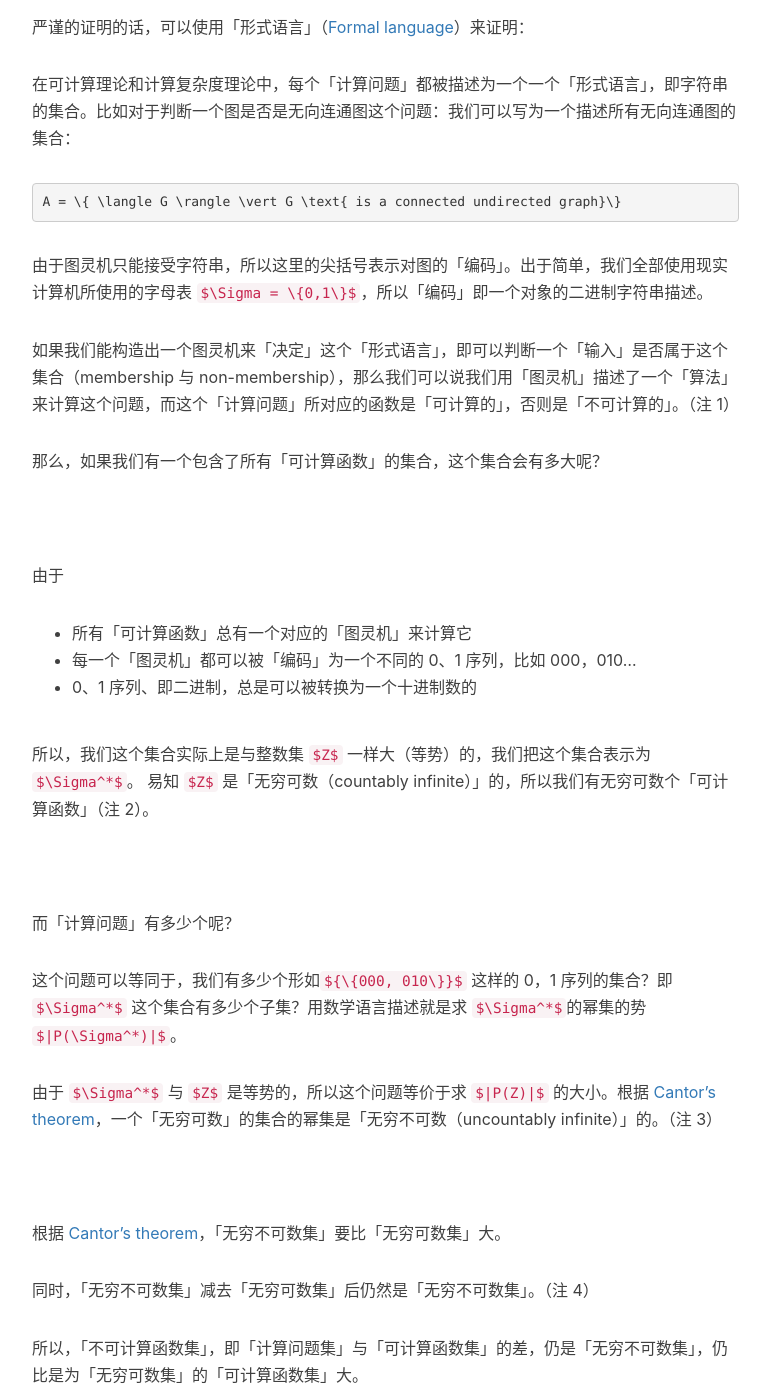
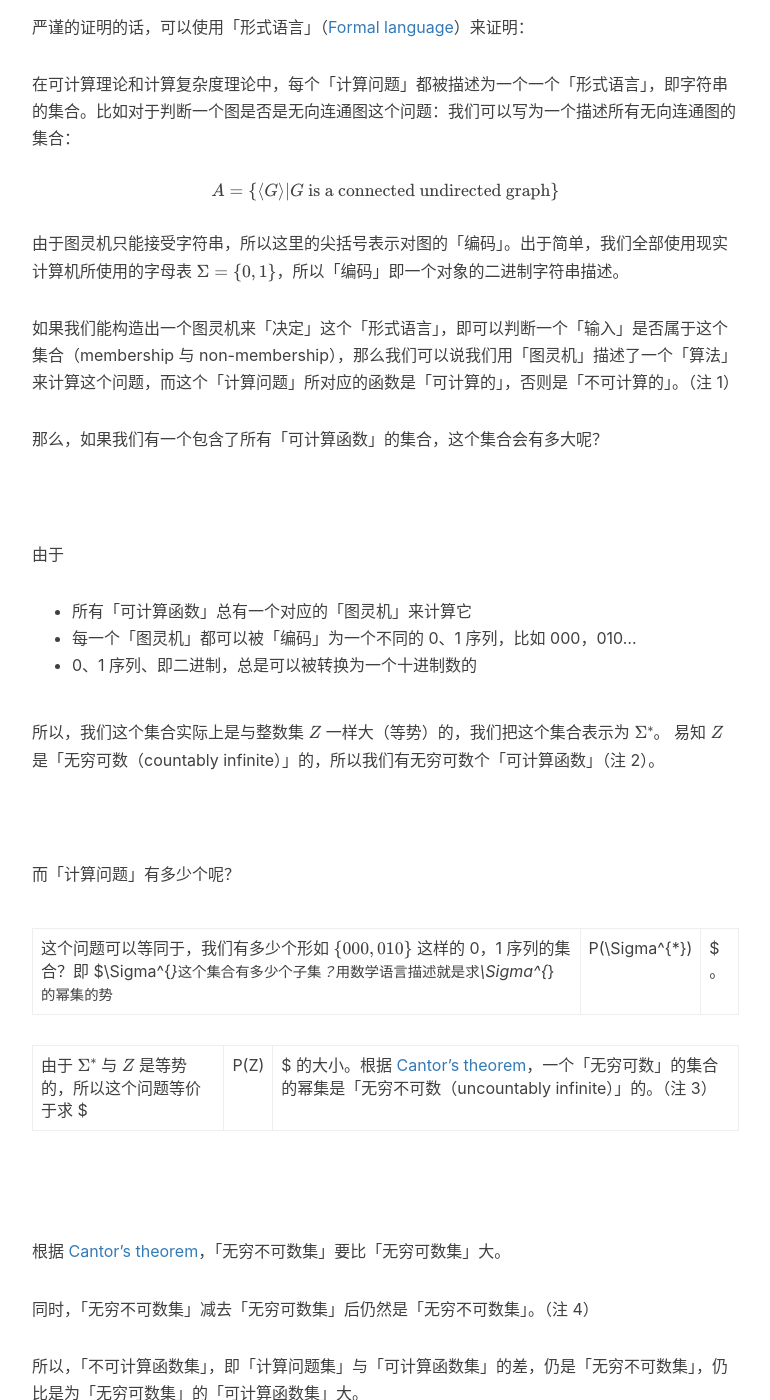
Before and after one commit to huanqingwu/huanqingwu.github.io, a Jekyll site: the page built from _posts/2020-02-29-NEW-HUANQING.md, in a window 1280 px wide and 1400 px high, scrolled down 685 px. Shown: the whole window, without its empty margins (233-1003 px from the left). Built offline with Jekyll 4.4.1, drawn with Linux system fonts in a browser that asks for light colours; nearby versions of some CDN libraries; formulas are drawn with MathJax 3; comment, search, counter and statistics services are not loaded.

Commit message:
欢庆
公式修改

````diff
--- a/_posts/2020-02-29-NEW-HUANQING.md
+++ b/_posts/2020-02-29-NEW-HUANQING.md
@@ -18,13 +18,12 @@ tags:
 
 在可计算理论和计算复杂度理论中，每个「计算问题」都被描述为一个一个「形式语言」，即字符串的集合。比如对于判断一个图是否是无向连通图这个问题：我们可以写为一个描述所有无向连通图的集合：
 
-```math
+$$
 A = \{ \langle G \rangle \vert G \text{ is a connected undirected graph}\}
-```
-
+$$
 
 由于图灵机只能接受字符串，所以这里的尖括号表示对图的「编码」。出于简单，我们全部使用现实计算机所使用的字母表
-`$\Sigma = \{0,1\}$`，所以「编码」即一个对象的二进制字符串描述。
+$\Sigma = \\{0, 1\\}$，所以「编码」即一个对象的二进制字符串描述。
 
 如果我们能构造出一个图灵机来「决定」这个「形式语言」，即可以判断一个「输入」是否属于这个集合（membership 与 non-membership），那么我们可以说我们用「图灵机」描述了一个「算法」来计算这个问题，而这个「计算问题」所对应的函数是「可计算的」，否则是「不可计算的」。（注 1）
 
@@ -38,15 +37,15 @@ A = \{ \langle G \rangle \vert G \text{ is a connected undirected graph}\}
 - 每一个「图灵机」都可以被「编码」为一个不同的 0、1 序列，比如 000，010...
 - 0、1 序列、即二进制，总是可以被转换为一个十进制数的
 
-所以，我们这个集合实际上是与整数集 `$Z$` 一样大（等势）的，我们把这个集合表示为 `$\Sigma^*$`。 易知 `$Z$` 是「无穷可数（countably infinite）」的，所以我们有无穷可数个「可计算函数」（注 2）。
+所以，我们这个集合实际上是与整数集 $Z$ 一样大（等势）的，我们把这个集合表示为 $\Sigma^{*}$。 易知 $Z$ 是「无穷可数（countably infinite）」的，所以我们有无穷可数个「可计算函数」（注 2）。
 
 <br>
 
 而「计算问题」有多少个呢？
 
-这个问题可以等同于，我们有多少个形如`${\{000, 010\}}$` 这样的 0，1 序列的集合？即 `$\Sigma^*$` 这个集合有多少个子集？用数学语言描述就是求 `$\Sigma^*$`的幂集的势`$|P(\Sigma^*)|$`。
+这个问题可以等同于，我们有多少个形如 $\\{000, 010\\}$ 这样的 0，1 序列的集合？即 $\Sigma^{*}$ 这个集合有多少个子集？用数学语言描述就是求 $\Sigma^{*}$ 的幂集的势 $| P(\Sigma^{*})|$ 。
 
-由于 `$\Sigma^*$` 与 `$Z$` 是等势的，所以这个问题等价于求 `$|P(Z)|$` 的大小。根据 [Cantor's theorem](https://en.wikipedia.org/wiki/Cantor%2527s_theorem)，一个「无穷可数」的集合的幂集是「无穷不可数（uncountably infinite）」的。（注 3）
+由于 $\Sigma^{*}$ 与 $Z$ 是等势的，所以这个问题等价于求 $|P(Z)|$ 的大小。根据 [Cantor's theorem](https://en.wikipedia.org/wiki/Cantor%2527s_theorem)，一个「无穷可数」的集合的幂集是「无穷不可数（uncountably infinite）」的。（注 3）
 
 <br>
 
@@ -64,7 +63,7 @@ A = \{ \langle G \rangle \vert G \text{ is a connected undirected graph}\}
 
 注：
 
-1.  「[可计算函数](https://en.wikipedia.org/wiki/Computable_function)」是算法的直觉说法，「[邱奇－图灵论题](https://en.wikipedia.org/wiki/Church%25E2%2580%2593Turing_thesis)」猜想任何在算法上可计算的问题同样可以由图灵机计算。但图灵机并不是唯一的计算模型，其他计算模型包括「[Lambda 算子](https://en.wikipedia.org/wiki/Lambda_calculus)」、「`$\mu$` - [递归函数](https://en.wikipedia.org/wiki/%25CE%259C-recursive_function)」等，它们在计算能力上都是与「图灵机」等价的。
+1.  「[可计算函数](https://en.wikipedia.org/wiki/Computable_function)」是算法的直觉说法，「[邱奇－图灵论题](https://en.wikipedia.org/wiki/Church%25E2%2580%2593Turing_thesis)」猜想任何在算法上可计算的问题同样可以由图灵机计算。但图灵机并不是唯一的计算模型，其他计算模型包括「[Lambda 算子](https://en.wikipedia.org/wiki/Lambda_calculus)」、「$\mu$ - [递归函数](https://en.wikipedia.org/wiki/%25CE%259C-recursive_function)」等，它们在计算能力上都是与「图灵机」等价的。
 2.  证明「所有可计算函数」的集合是「无穷可数集」的方式有很多，只要找到任意一个与「自然数集」的「双射」即可
 3.  也可以直接用康托的对角线法（[Cantor's diagonal argument](https://en.wikipedia.org/wiki/Cantor%2527s_diagonal_argument)）证明「所有计算问题」的集合是「无穷不可数集」
 4.  可以用反证法得证
````
